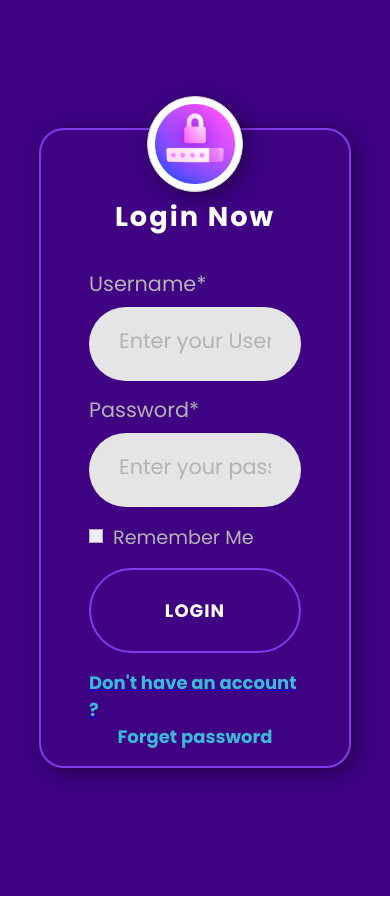
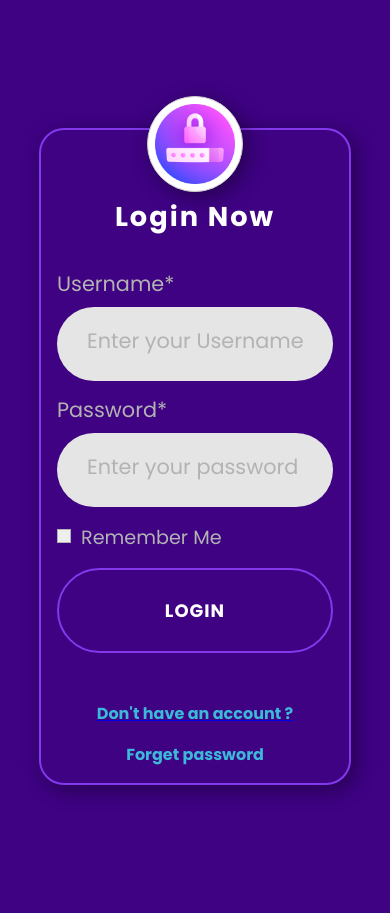
Before and after one commit to Zuri-CDT-FrontEnd-1/Zuri-portfolio-authentication, a React (Vite) app: page /login in a window 390 px wide. Built offline with nearby package versions, Linux system fonts and the light colour scheme.

Commit message:
Feat: added login/register pages

```diff
--- a/src/Pages/Login/Login.css
+++ b/src/Pages/Login/Login.css
@@ -115,7 +115,7 @@ input[type="text"] {
 .flex-row {
   display: flex;
   justify-content: space-between;
-  margin-top: 1rem;
+  margin-top: 3rem;
 }
 .blue {
   color: #3cb8d9;
@@ -144,7 +144,7 @@ input[type="text"] {
 
 @media only screen and (max-width: 768px) {
   .login-card {
-    padding: 1rem 3rem;
+    padding: 1rem 2rem;
   }
   .login-heading{
     margin: 75px 0 26px 0;
@@ -158,6 +158,7 @@ input[type="text"] {
   .flex-row {
     flex-direction: column;
     align-items: center;
+    gap: 1rem;
   }
   .login-heading {
     font-size: 1.7rem;
@@ -170,5 +171,8 @@ input[type="text"] {
     height: 6rem;
     width: 6rem;
   }
+  .blue {
+    font-size: 1rem;
+  }
 
 }
--- a/src/Pages/Login/Login.jsx
+++ b/src/Pages/Login/Login.jsx
@@ -17,6 +17,7 @@ function Login() {
 
   const handleSubmit = (e) => {
     e.preventDefault();
+    console.log(username)
   }
 
 
@@ -30,15 +31,15 @@ function Login() {
         <form action="" onSubmit={handleSubmit}>
           <div className='flex'>
             <label htmlFor="username" className='form-label'>Username*</label>
-            <input type="text" placeholder="Enter your Username" name="username" class="username" value={username} onChange={handleSubmit} required=""></input>
+            <input type="text" placeholder="Enter your Username" name="username" class="username" value={username} onChange={handleUsernameChange} required=""></input>
           </div>
           <div className='flex'>
             <label htmlFor="password" className='form-label'>Password*</label>
-            <input type="text" placeholder="Enter your password" name="username" value={password} onChange={handleSubmit} class="username" required=""></input>
+            <input type="text" placeholder="Enter your password" name="username" value={password} onChange={handlePasswordChange} class="username" required=""></input>
           </div>
-          <label class="checkbox-container">Remember Me
+          <label className="checkbox-container">Remember Me
             <input type="checkbox" />
-            <span class="checkmark"></span>
+            <span className="checkmark"></span>
           </label>
           <button className='login-button' type='submit' >Login</button>
         </form>
--- a/src/Pages/Register/Register.css
+++ b/src/Pages/Register/Register.css
@@ -13,7 +13,7 @@
 .login-card-register {
   border-radius: 25px;
   width: 60%;
-  margin: 8rem 0;
+  margin: 8rem ;
   padding: 3rem 5rem;
   box-shadow: 5px 5px 20px 0 rgba(0, 0, 0, 0.4);
 border: 2px solid #8338ec;
@@ -115,7 +115,7 @@ input[type="text"] {
 .flex-row {
   display: flex;
   justify-content: space-between;
-  margin-top: 1rem;
+  margin-top: 3rem;
 }
 .blue {
   color: #3cb8d9;
@@ -143,8 +143,8 @@ input[type="text"] {
 }
 
 @media only screen and (max-width: 768px) {
-  .login-card {
-    padding: 1rem 3rem;
+  .login-card-register {
+    padding: 1rem 2rem;
   }
   .login-heading{
     margin: 75px 0 26px 0;
@@ -159,6 +159,7 @@ input[type="text"] {
   .flex-row {
     flex-direction: column;
     align-items: center;
+    gap: 1rem;
   }
   .login-heading {
     font-size: 1.7rem;
@@ -171,5 +172,8 @@ input[type="text"] {
     height: 6rem;
     width: 6rem;
   }
+  .blue {
+    font-size: 1rem;
+  }
 
 }
--- a/src/Pages/Register/Register.jsx
+++ b/src/Pages/Register/Register.jsx
@@ -7,9 +7,13 @@ import { Link } from 'react-router-dom'
 
 
 function Register() {
-
+  const [fullname, setFullname] = useState('')
 const [username, setUsername] = useState('')
 const [password, setPassword] = useState('')
+
+const handleFullnameChange = (e) =>{
+  setFullname(e.target.value)
+  }
 
 const handleUsernameChange = (e) =>{
 setUsername(e.target.value)
@@ -43,22 +47,22 @@ const handleSubmit = (e) => {
 
         <div className='flex'>
             <label htmlFor="fullname" className='form-label'>Fullname*</label>
-            <input type="text" placeholder="Enter your Fullname" name="fullname" class="fullname"  onChange={handleSubmit} required=""></input>
+            <input type="text" placeholder="Enter your Fullname" name="fullname" class="fullname" value={fullname}   onChange={handleFullnameChange} required=""></input>
           </div>
 
           <div className='flex'>
             <label htmlFor="username" className='form-label'>Username*</label>
-            <input type="text" placeholder="Enter your Username" name="username" class="username" value={username} onChange={handleSubmit} required=""></input>
+            <input type="text" placeholder="Enter your Username" name="username" class="username" value={username} onChange={handleUsernameChange} required=""></input>
           </div>
 
           <div className='flex'>
             <label htmlFor="password" className='form-label'>Password*</label>
-            <input type="text" placeholder="Enter your password" name="username" value={password} onChange={handleSubmit} class="username" required=""></input>
+            <input type="text" placeholder="Enter your password" name="username" value={password} onChange={handlePasswordChange} class="username" required=""></input>
           </div>
 
-          <label class="checkbox-container">Remember Me
+          <label className="checkbox-container">Remember Me
             <input type="checkbox" />
-            <span class="checkmark"></span>
+            <span className="checkmark"></span>
           </label>
 
           <button className='login-button' type='submit' >Register</button>
```
